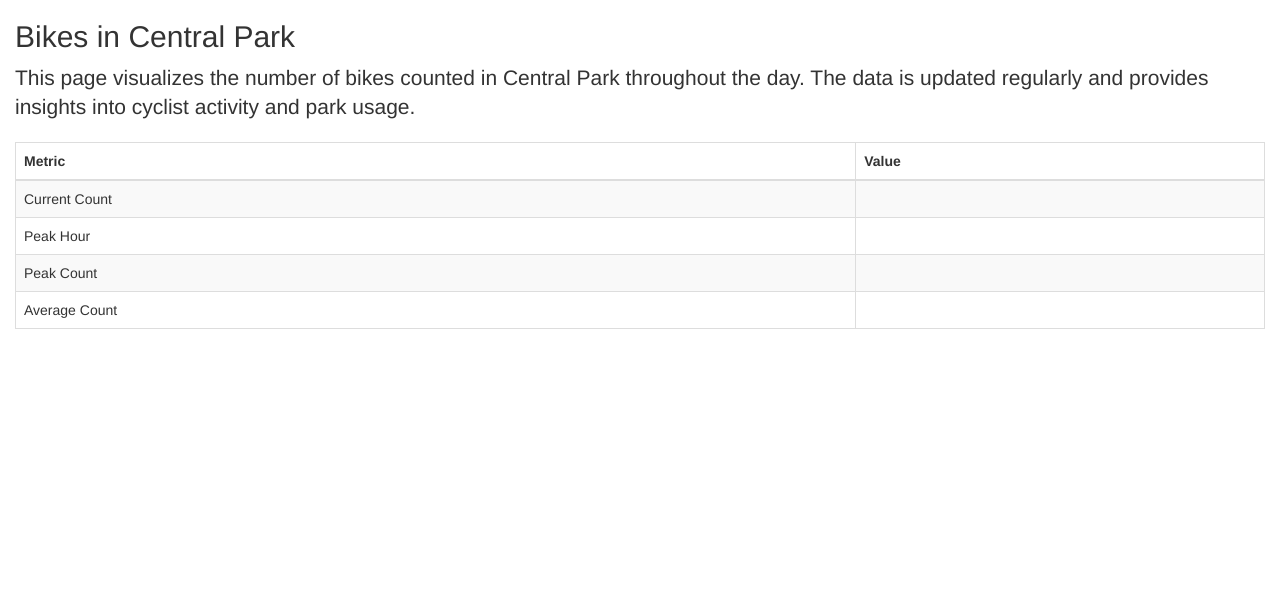
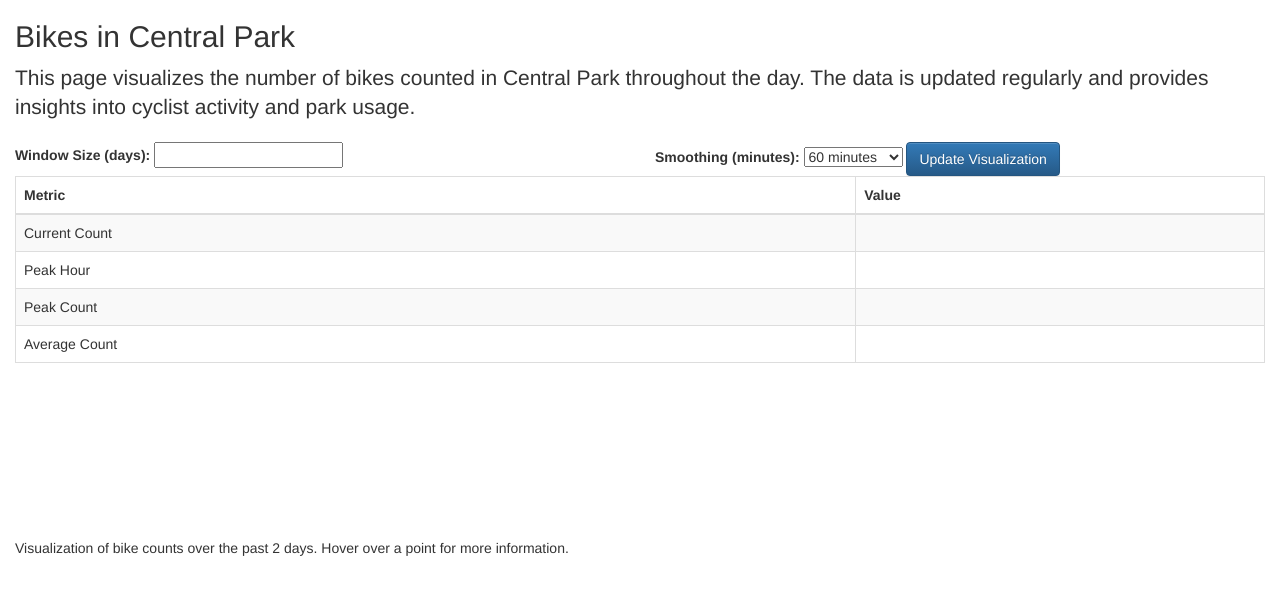
Before and after one commit to zouf/bike-crowding, a Flask app: template visualize/templates/index.html in a window 1280 px wide. Shown: the top 595 px of the page. Run offline with Flask 3, Linux system fonts and the light colour scheme; the template is opened without the code that fills it, so the values that code supplies are empty; a map, chart or similar area stays blank; some libraries are stand-ins or nearby versions.

Commit message:
checkpoint

```diff
--- a/visualize/main.py
+++ b/visualize/main.py
@@ -1,9 +1,8 @@
-from flask import Flask, render_template, send_file,  send_from_directory
+from flask import Flask, render_template, send_file, send_from_directory, request
 import numpy as np
 import pandas as pd
 from google.cloud import storage
-import datetime
-import dateutil.parser
+import datetime as dt
 import json
 
 app = Flask(__name__)
@@ -15,6 +14,23 @@ DATA_FILE_NAME = "logs/central_park.csv"
 
 @app.route("/")
 def plot_data():
+    # Extract window size from URL parameter
+    try:
+        window_size = int(request.args.get("window_size"))
+    except (TypeError, ValueError):
+        window_size = 2  # Default window size
+
+
+    try:
+        smoothing_minutes = int(request.args.get("smoothing_minutes"))
+    except (TypeError, ValueError):
+        smoothing_minutes = 60  # Default smoothing
+
+
+    window_size = max(window_size, 2)
+    min_day = dt.datetime.today() - dt.timedelta(days=window_size)
+
+
     # Download data from GCS
     storage_client = storage.Client()
     bucket = storage_client.bucket(BUCKET_NAME)
@@ -24,22 +40,34 @@ def plot_data():
 
     df = pd.read_csv('/tmp/data.csv', names=['timestamp','raw_count', 'location'])[['timestamp','raw_count']]
     df = df.assign(timestamp=pd.to_datetime(df['timestamp']), raw_count=pd.to_numeric(df['raw_count']))
-    df  =df.set_index('timestamp')
+
+    df = df[df['timestamp'] > min_day]
+
+    df = df.set_index('timestamp')
     avg_count = np.round(df['raw_count'].median())
     dfs = df.resample("60min").mean().reset_index()
-    max_count = dfs['raw_count'].fillna(0).max()
-    peak_time_utc = pd.to_datetime(dfs[dfs['raw_count'] == max_count].timestamp.values[0], utc=True).tz_convert('US/Eastern')
+    max_count = dfs["raw_count"].fillna(0).max()
+    peak_time_utc = pd.to_datetime(
+        dfs[dfs["raw_count"] == max_count].timestamp.values[0], utc=True
+    ).tz_convert("US/Eastern")
 
-    latest_count = np.round(dfs['raw_count'].values[-1])
+    latest_count = np.round(dfs["raw_count"].values[-1])
 
-    dfs['timestamp'] = dfs.timestamp.map(lambda x: x.isoformat())
-    LIMIT=100
-    data = dfs[['timestamp','raw_count']].to_dict('records')[-LIMIT:]
-    return render_template("index.html", data=data, peak_time=peak_time_utc, max_count=np.round(max_count), avg_count=avg_count, latest_count=latest_count)
+    dfs["timestamp"] = dfs.timestamp.map(lambda x: x.isoformat())
+    data = dfs[["timestamp", "raw_count"]].to_dict("records")
+    return render_template(
+        "index.html",
+        data=data,
+        peak_time=peak_time_utc,
+        max_count=np.round(max_count),
+        avg_count=avg_count,
+        latest_count=latest_count,
+        window_size=window_size,
+    )
 
 @app.route("/bike.js")
 def serve_bike_js():
     return send_from_directory("static", "bike.js")
 
 if __name__ == "__main__":
-    app.run(host='0.0.0.0', port=8080, debug=True)
+    app.run(host="0.0.0.0", port=8080, debug=True)
--- a/visualize/static/bike.js
+++ b/visualize/static/bike.js
@@ -29,8 +29,21 @@ function getColor(value) {
   const normalizedValue = (value - minValue) / (maxValue - minValue);
   const green = Math.round(255 * normalizedValue);
   const red = Math.round(255 * (1 - normalizedValue));
-  return `rgba(${red}, ${green}, 0, 0.5)`;
+  return `rgba( ${green},${red}, 0, 0.5)`;
 }
+
+// Register Luxon as the date adapter
+Chart.register({
+  id: 'luxon',
+  beforeInit: function(chart) {
+    const { options } = chart;
+    if (options.scales.x.type === 'time' && options.scales.x.time && options.scales.x.time.parser) {
+      options.scales.x.time.parser = function(value) {
+        return DateTime.fromISO(value, { zone: 'utc' });
+      };
+    }
+  }
+});
 
 const chart = new Chart(ctx, {
   type: 'line',
@@ -44,7 +57,7 @@ const chart = new Chart(ctx, {
       borderWidth: 1,
       fill: false,
       cubicInterpolationMode: 'monotone',
-      pointStyle: 'dash',
+      pointStyle: 'point',
       tension: 0.4
 
     }]
@@ -58,6 +71,7 @@ const chart = new Chart(ctx, {
         text: 'Count of People in Central Park'
       },
     },
+
     width: window.innerWidth, // Set width to full window width
     height: window.innerHeight * 0.8, // Set height to 80% of window height
     tooltips: {
@@ -70,24 +84,7 @@ const chart = new Chart(ctx, {
         }
       }
     },
-    scales: {
-      xAxes: [{
-        type: 'time',
-        time: {
-          unit: 'day', // Optional: adjust unit based on desired granularity
-          displayFormats: { // Customize date format for different scale units
-            hour: 'MMM DD h:mm A', // Show date, hour, and minute with AM/PM
-            day: 'MMM DD', // Show only date for days
-            month: 'MMM YYYY', // Show month and year for months
-          }
-        }
-      }],
-      yAxes: [{
-        ticks: {
-          beginAtZero: true
-        }
-      }]
-    },
+
     legend: {
       display: false
     },
--- a/visualize/templates/index.html
+++ b/visualize/templates/index.html
@@ -38,6 +38,28 @@
                 <p class="lead">This page visualizes the number of bikes counted in Central Park throughout the day. The data is updated regularly and provides insights into cyclist activity and park usage.</p>
             </div>
         </div>
+
+        <div class="row mt-3">
+            <div class="col-md-6">
+                <form action="/" method="get">
+                    <label for="window_size">Window Size (days):</label>
+                    <input type="number" id="window_size" name="window_size" value="{{ window_size }}">
+                </div>
+            <div class="col-md-6">
+                <label for="smoothing_minutes">Smoothing (minutes):</label>
+                <select id="smoothing_minutes" name="smoothing_minutes">
+                    <option value="15">15 minutes</option>
+                    <option value="30">30 minutes</option>
+                    <option value="60" selected>60 minutes</option>
+                    <option value="120">120 minutes</option>
+                    <option value="240">240 minutes</option>
+                </select>
+                <button type="submit" class="btn btn-primary">Update Visualization</button>
+                </form>
+            </div>
+        </div>
+
+
         <div class="row mt-3">
             <div class="col-md-12">
                 <table class="table table-bordered table-striped">
@@ -73,16 +95,15 @@
             <div class="col-md-12">
                 <div class="card">
                     <div class="card-body">
-                        <canvas id="timeSeriesChart">
-                            <figcaption>Visualization of bike counts over the past 2 days. Hover over a point for more information.</figcaption>
-
-                        </canvas>
+                        <canvas id="timeSeriesChart"></canvas>
+                        <figcaption>Visualization of bike counts over the past 2 days. Hover over a point for more information.</figcaption>
                     </div>
                 </div>
             </div>
         </div>
     </div>
 
+    <script src="https://cdn.jsdelivr.net/npm/luxon@3.4.4/build/global/luxon.min.js"></script>
     <script src="https://cdn.jsdelivr.net/npm/chart.js@4.4.1/dist/chart.umd.min.js"></script>
     <script src="https://cdnjs.cloudflare.com/ajax/libs/moment.js/2.29.4/moment.min.js"></script>
 
```
